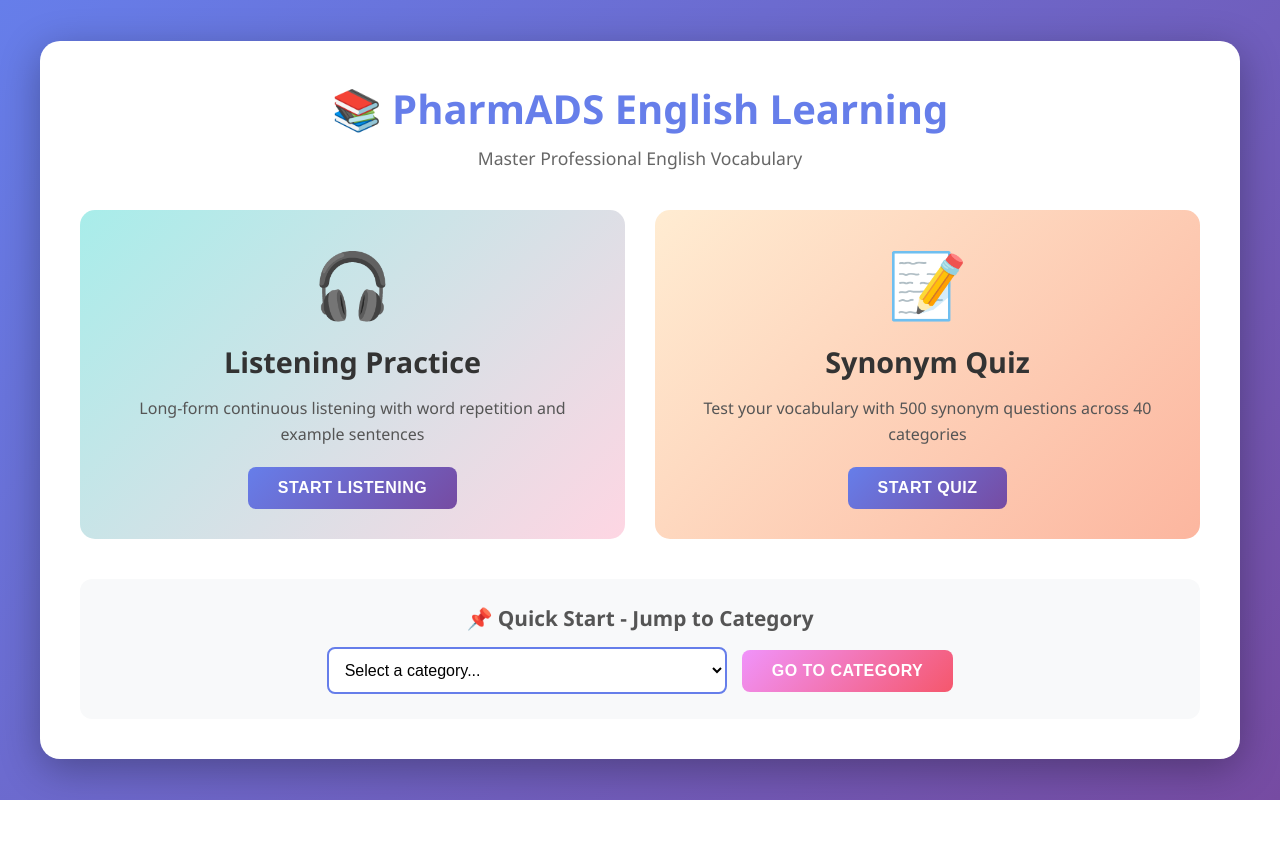
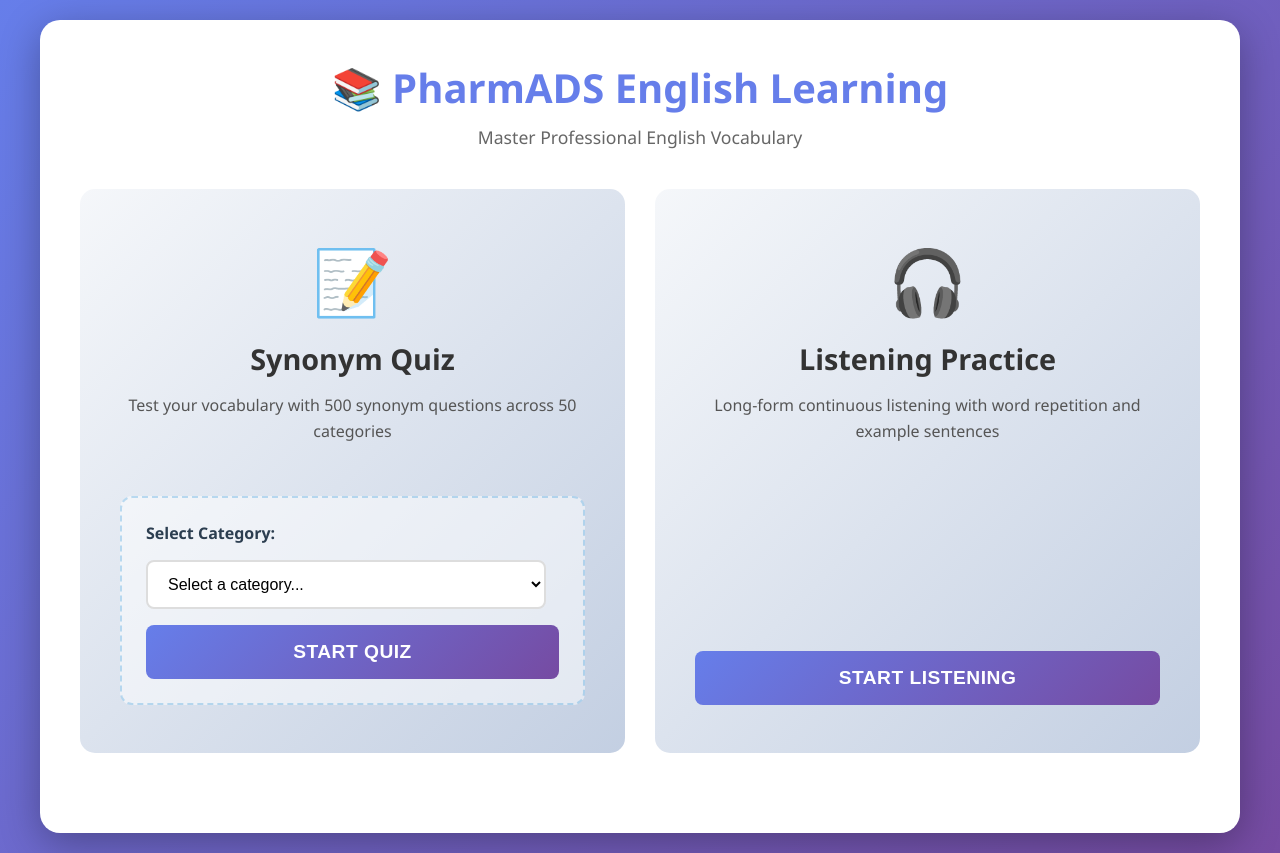
Before and after one commit to shionogihisasue/synonym-quiz-app, a plain HTML site: page index.html in a window 1280 px wide. Before the commit the page ends 800 px from the top, so only its background shows below. Drawn offline with Linux system fonts and the light colour scheme.

```diff
--- a/index.html
+++ b/index.html
@@ -14,34 +14,29 @@
             <p class="subtitle">Master Professional English Vocabulary</p>
 
             <div class="mode-selection">
+                <!-- Quiz Mode (Quick Start Only) -->
+                <div class="mode-card quiz-mode-large">
+                    <div class="mode-icon">📝</div>
+                    <h2>Synonym Quiz</h2>
+                    <p>Test your vocabulary with 500 synonym questions across 50 categories</p>
+
+                    <!-- Quick Start Controls -->
+                    <div class="quick-start-inline">
+                        <label for="quick-category-select">Select Category:</label>
+                        <select id="quick-category-select" class="category-dropdown">
+                            <option value="">Choose a category...</option>
+                            <!-- Categories will be populated by JavaScript -->
+                        </select>
+                        <button id="quick-start-btn" class="btn btn-primary btn-large">Start Quiz</button>
+                    </div>
+                </div>
+
                 <!-- Listening Practice Mode -->
-                <div class="mode-card listening-mode">
+                <div class="mode-card listening-mode-large">
                     <div class="mode-icon">🎧</div>
                     <h2>Listening Practice</h2>
                     <p>Long-form continuous listening with word repetition and example sentences</p>
-                    <button id="start-listening-btn" class="btn btn-primary">Start Listening</button>
-                </div>
-
-                <!-- Quiz Mode -->
-                <div class="mode-card quiz-mode">
-                    <div class="mode-icon">📝</div>
-                    <h2>Synonym Quiz</h2>
-                    <p>Test your vocabulary with 500 synonym questions across 40 categories</p>
-                    <!-- 修正: start-quiz-btn → startQuizBtn -->
-                    <button id="startQuizBtn" class="btn btn-primary">Start Quiz</button>
-                </div>
-            </div>
-
-            <!-- Quick Start (Quiz Mode) -->
-            <div class="quick-start-container">
-                <h3>📌 Quick Start - Jump to Category</h3>
-                <div class="quick-start-controls">
-                    <!-- 修正: category-select → quick-category-select -->
-                    <select id="quick-category-select" class="category-dropdown">
-                        <option value="">Select a category...</option>
-                        <!-- Categories will be populated by JavaScript -->
-                    </select>
-                    <button id="quick-start-btn" class="btn btn-secondary">Go to Category</button>
+                    <button id="start-listening-btn" class="btn btn-primary btn-large">Start Listening</button>
                 </div>
             </div>
         </div>
@@ -134,7 +129,7 @@
         </div>
     </div>
 
-    <!-- Quiz Section (Existing) -->
+    <!-- Quiz Section -->
     <div id="quiz-section" class="section hidden">
         <div class="quiz-container">
             <div class="quiz-header">
@@ -179,14 +174,14 @@
         </div>
     </div>
 
-    <!-- Result Section (Existing) -->
+    <!-- Result Section -->
     <div id="result-section" class="section hidden">
         <div class="result-container">
             <h1>🎊 Quiz Complete!</h1>
             <div class="result-stats">
                 <div class="stat">
                     <span class="stat-label">Total Questions:</span>
-                    <span class="stat-value" id="total-questions">500</span>
+                    <span class="stat-value" id="total-questions">10</span>
                 </div>
                 <div class="stat">
                     <span class="stat-label">Correct Answers:</span>
@@ -200,17 +195,7 @@
 
             <div class="result-actions">
                 <button id="restart-btn" class="btn btn-primary">Start New Quiz</button>
-                <button id="review-btn" class="btn btn-secondary">Review Mistakes</button>
-            </div>
-        </div>
-    </div>
-
-    <!-- Category Selection Screen (旧HTMLとの互換性のため追加) -->
-    <div id="categoryScreen" class="section hidden">
-        <div class="container">
-            <h1>Select a Category</h1>
-            <div id="category-container" class="category-grid">
-                <!-- Categories will be populated by JavaScript -->
+                <button id="back-to-menu-result" class="btn btn-secondary">← Back to Menu</button>
             </div>
         </div>
     </div>
--- a/styles/main.css
+++ b/styles/main.css
@@ -924,3 +924,178 @@ h3 {
         padding: 15px;
     }
 }
+
+
+/* ======================================
+   シンプル化されたUI用の追加CSS
+   main.cssに追記してください
+   ====================================== */
+
+/* モード選択カードの拡大版 */
+.mode-card.quiz-mode-large,
+.mode-card.listening-mode-large {
+    padding: 3rem 2.5rem;
+    min-height: 320px;
+    display: flex;
+    flex-direction: column;
+    justify-content: space-between;
+}
+
+.mode-card-large .mode-icon {
+    font-size: 4rem;
+    margin-bottom: 1.5rem;
+}
+
+.mode-card-large h2 {
+    font-size: 1.8rem;
+    margin-bottom: 1rem;
+}
+
+.mode-card-large p {
+    font-size: 1.1rem;
+    margin-bottom: 2rem;
+}
+
+/* Quick Startのインライン表示 */
+.quick-start-inline {
+    display: flex;
+    flex-direction: column;
+    gap: 1rem;
+    margin-top: 2rem;
+    padding-top: 1.5rem;
+    border-top: 2px solid rgba(255, 255, 255, 0.2);
+}
+
+.quick-start-inline label {
+    font-size: 1rem;
+    font-weight: 600;
+    color: #2c3e50;
+    text-align: left;
+}
+
+.quick-start-inline .category-dropdown {
+    width: 100%;
+    padding: 0.8rem 1rem;
+    font-size: 1rem;
+    border: 2px solid #ddd;
+    border-radius: 8px;
+    background-color: white;
+    cursor: pointer;
+    transition: all 0.3s ease;
+}
+
+.quick-start-inline .category-dropdown:hover {
+    border-color: #3498db;
+}
+
+.quick-start-inline .category-dropdown:focus {
+    outline: none;
+    border-color: #2980b9;
+    box-shadow: 0 0 0 3px rgba(52, 152, 219, 0.1);
+}
+
+/* 大きなボタン */
+.btn-large {
+    padding: 1rem 2.5rem;
+    font-size: 1.2rem;
+    font-weight: 600;
+    min-width: 200px;
+    transition: all 0.3s ease;
+}
+
+.btn-large:hover {
+    transform: translateY(-2px);
+    box-shadow: 0 6px 20px rgba(0, 0, 0, 0.15);
+}
+
+.btn-large:active {
+    transform: translateY(0);
+}
+
+/* リスニングモードカードのボタン配置 */
+.listening-mode-large .btn-large {
+    margin-top: auto;
+}
+
+/* レスポンシブ対応 */
+@media (max-width: 768px) {
+    .mode-card.quiz-mode-large,
+    .mode-card.listening-mode-large {
+        padding: 2rem 1.5rem;
+        min-height: 280px;
+    }
+
+    .mode-card-large .mode-icon {
+        font-size: 3rem;
+    }
+
+    .mode-card-large h2 {
+        font-size: 1.5rem;
+    }
+
+    .mode-card-large p {
+        font-size: 1rem;
+    }
+
+    .btn-large {
+        padding: 0.9rem 2rem;
+        font-size: 1.1rem;
+        min-width: 180px;
+    }
+}
+
+/* 結果画面の戻るボタン */
+#back-to-menu-result {
+    margin-top: 1rem;
+}
+
+/* Quick Startエリアの視覚的強調 */
+.quiz-mode-large .quick-start-inline {
+    background-color: rgba(255, 255, 255, 0.5);
+    padding: 1.5rem;
+    border-radius: 12px;
+    border: 2px dashed rgba(52, 152, 219, 0.3);
+}
+
+/* カテゴリードロップダウンのオプション */
+.quick-start-inline .category-dropdown option {
+    padding: 0.5rem;
+}
+
+/* アニメーション */
+@keyframes fadeInUp {
+    from {
+        opacity: 0;
+        transform: translateY(20px);
+    }
+    to {
+        opacity: 1;
+        transform: translateY(0);
+    }
+}
+
+.mode-card.quiz-mode-large,
+.mode-card.listening-mode-large {
+    animation: fadeInUp 0.6s ease-out;
+}
+
+.mode-card.quiz-mode-large {
+    animation-delay: 0.1s;
+}
+
+.mode-card.listening-mode-large {
+    animation-delay: 0.2s;
+}
+
+/* ホバー時のカード全体の強調 */
+.mode-card.quiz-mode-large:hover,
+.mode-card.listening-mode-large:hover {
+    transform: translateY(-5px);
+    box-shadow: 0 12px 30px rgba(0, 0, 0, 0.15);
+}
+
+/* カテゴリー選択時のハイライト */
+.quick-start-inline .category-dropdown option:checked {
+    background-color: #3498db;
+    color: white;
+}
```
